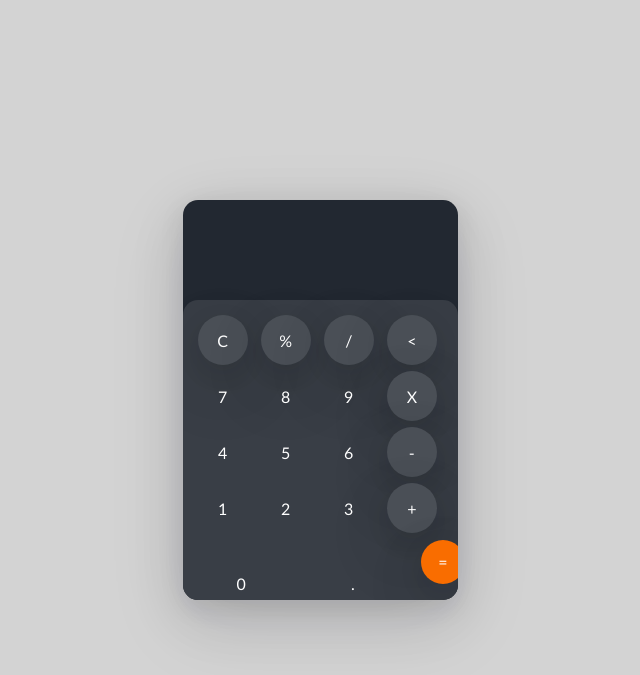
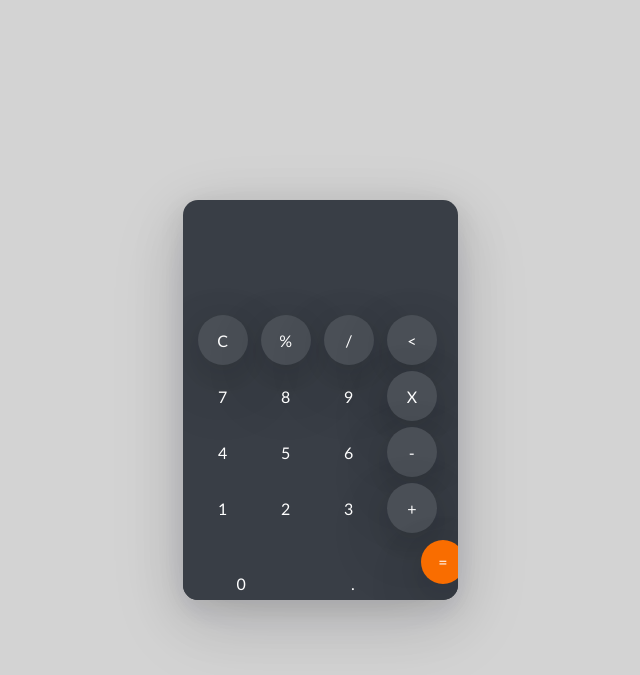
Before and after one commit to TaylorNAlbarnaz/CokeClicker, a PHP site: page / in a window 1280 px wide. Shown: the top 675 px of the page, without its empty margins (320-960 px from the left). Run offline with PHP 8.4, Linux system fonts and the light colour scheme; style sheets or scripts are compiled from the project's sources.

Commit message:
Adicionado Sass e NPM

```diff
--- a/page.html
+++ b/page.html
@@ -13,8 +13,8 @@
             <span id="calculator__preview"></span>
             <span id="calculator__finalresult"></span>
         </div>
-        <div id="calculator__buttons">
-            <div id="calculator__buttons__top">
+        <div class="calculator__buttons">
+            <div class="calculator__buttons__top">
                 <div onclick="ResetarTela()" class="calculator__buttons__single special shadow">C</div>
                 <div onclick="SetarOperador('%')" class="calculator__buttons__single special shadow">%</div>
                 <div onclick="SetarOperador('/')" class="calculator__buttons__single special shadow">/</div>
@@ -32,7 +32,7 @@
                 <div onclick="AdicionarNumero(3)" class="calculator__buttons__single">3</div>
                 <div onclick="SetarOperador('+')" class="calculator__buttons__single special shadow">+</div>
             </div>
-            <div id="calculator__buttons__bottom">
+            <div class="calculator__buttons__bottom">
                 <div onclick="AdicionarNumero(0)" class="calculator__buttons__single">0</div>
                 <div onclick="AdicionarNumero('.')" class="calculator__buttons__single">.</div>
                 <div onclick="CalcularResultado()" class="calculator__buttons__equal shadow">=</div>
--- a/scss/style.scss
+++ b/scss/style.scss
@@ -1,3 +1,8 @@
+$primary-color: #f96d00;
+$secondary-color: #393e46;
+$tertiary-color: #4a4f56;
+$background-color: lightgray;
+
 * {
     margin: 0;
     padding: 0;
@@ -11,33 +16,32 @@ body {
     align-items: center;
     width: 100vw;
     height: 100vh;
-    background-color: lightgray;
+    background-color: $background-color;
 }
 
 #calculator {
     display: flex;
     flex-direction: column;
     overflow: hidden;
-    background-color: #222831;
+    background-color: $secondary-color;
     width: 275px;
     height: 400px;
     border-radius: 15px;
     text-rendering: optimizeLegibility;
-}
 
-#calculator__preview {
+    &__preview {
         user-select: none;
         font-size: 0.9rem;
         letter-spacing: 1px;
     }
 
-#calculator__finalresult {
+    &__finalresult {
         user-select: none;
         font-weight: 600;
         font-size: 2.5rem;
     }
 
-#calculator__results {
+    &__results {
         display: flex;
         flex-direction: column;
         justify-content: space-around;
@@ -45,20 +49,20 @@ body {
         padding: 20px;
         width: 100%;
         height: 25%;
-    color: #f96d00;
+        color: $primary-color;
+    }
 }
 
-#calculator__buttons {
+.calculator__buttons {
     display: flex;
     flex-direction: column;
     width: 100%;
     height: 75%;
-    background-color: #393e46;
+    background-color: $secondary-color;
     border-radius: 15px 15px 0 0;
     color: white;
-}
 
-#calculator__buttons__top {
+    &__top {
         display: grid;
         width: 100%;
         height: 75%;
@@ -68,7 +72,7 @@ body {
         gap: 3%;
     }
 
-#calculator__buttons__bottom {
+    &__bottom {
         display: grid;
         width: 100%;
         height: 25%;
@@ -78,7 +82,13 @@ body {
         gap: 15px;
     }
 
-.calculator__buttons__single, .calculator__buttons__equal{
+    &__equal {
+        background-color: $primary-color;
+        height: 50%!important;
+        border-radius: 25px!important;
+    }
+
+    &__single, &__equal {
         display: flex;
         justify-content: center;
         align-items: center;
@@ -87,20 +97,15 @@ body {
         border-radius: 50%;
         user-select: none;
         cursor: pointer;
-}
 
-.calculator__buttons__single:hover, .calculator__buttons__equal:hover{
+        &:hover {
             opacity: .6;
         }
-
-.calculator__buttons__equal {
-    background-color: #f96d00;
-    height: 50%!important;
-    border-radius: 25px;
+    }
 }
 
 .special {
-    background-color: #4a4f56;
+    background-color: $tertiary-color;
 }
 
 .shadow {
--- a/src/Aplicacao.php
+++ b/src/Aplicacao.php
@@ -39,8 +39,10 @@ class Aplicacao {
         }
     }
 
-    public function CalcularResultado(): float {
-        return $this->calculadora->CalcularResultado();
+    public function CalcularResultado(): string {
+        $resultado = $this->calculadora->CalcularResultado();
+        $resultado = number_format($resultado, 4);
+        return $resultado;
     }
 }
 ?>
```
Also changed, not shown: package.json (added, +20 -0 lines). Lines whose indentation alone changed are shown as unchanged.
